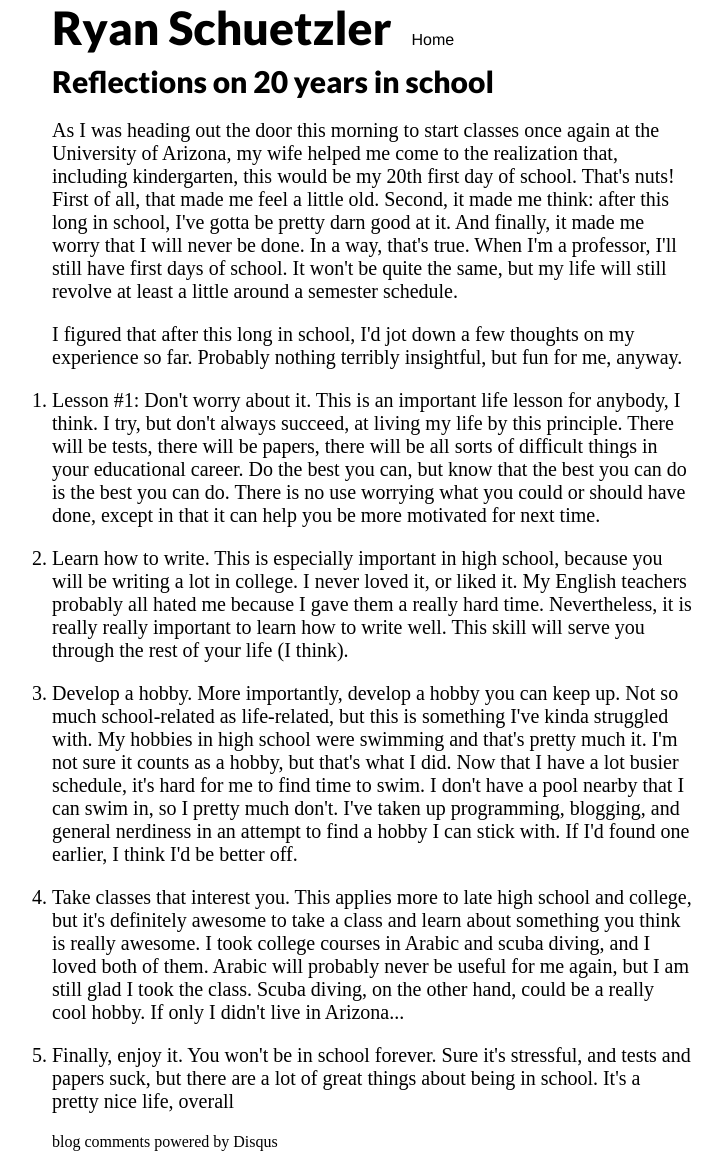
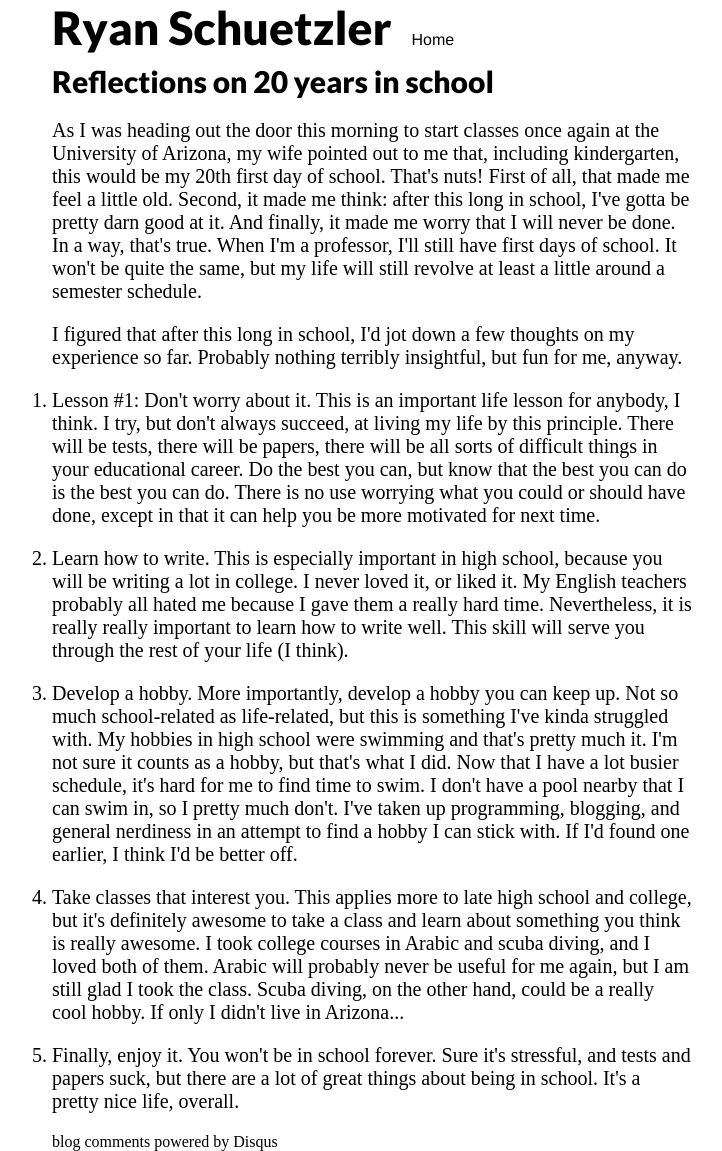
Before and after one commit to rschuetzler/Schuetzler.net, a Jekyll site: the page built from _posts/2011-08-22-reflections-on-20-years-in-school.html, in a window 1280 px wide. Shown: the whole page, without its empty margins (268-990 px from the left). Built offline with Jekyll 4.4.1, drawn with Linux system fonts in a browser that asks for light colours; some web fonts are replaced; comment, search, counter and statistics services are not loaded.

Commit message:
correction for school post

```diff
--- a/_posts/2011-08-22-reflections-on-20-years-in-school.html
+++ b/_posts/2011-08-22-reflections-on-20-years-in-school.html
@@ -7,7 +7,7 @@ tags:
 - school
 - studenthood
 ---
-<p>As I was heading out the door this morning to start classes once again at the University of Arizona, my wife helped me come to the realization that, including kindergarten, this would be my 20th first day of school. That's nuts! First of all, that made me feel a little old. Second, it made me think: after this long in school, I've gotta be pretty darn good at it. And finally, it made me worry that I will never be done. In a way, that's true. When I'm a professor, I'll still have first days of school. It won't be quite the same, but my life will still revolve at least a little around a semester schedule.</p>
+<p>As I was heading out the door this morning to start classes once again at the University of Arizona, my wife pointed out to me that, including kindergarten, this would be my 20th first day of school. That's nuts! First of all, that made me feel a little old. Second, it made me think: after this long in school, I've gotta be pretty darn good at it. And finally, it made me worry that I will never be done. In a way, that's true. When I'm a professor, I'll still have first days of school. It won't be quite the same, but my life will still revolve at least a little around a semester schedule.</p>
 
 <p>I figured that after this long in school, I'd jot down a few thoughts on my experience so far. Probably nothing terribly insightful, but fun for me, anyway.</p>
 
@@ -16,5 +16,5 @@ tags:
 <li>Learn how to write. This is especially important in high school, because you will be writing a lot in college. I never loved it, or liked it. My English teachers probably all hated me because I gave them a really hard time. Nevertheless, it is really really important to learn how to write well. This skill will serve you through the rest of your life (I think).</li>
 <li>Develop a hobby. More importantly, develop a hobby you can keep up. Not so much school-related as life-related, but this is something I've kinda struggled with. My hobbies in high school were swimming and that's pretty much it. I'm not sure it counts as a hobby, but that's what I did. Now that I have a lot busier schedule, it's hard for me to find time to swim. I don't have a pool nearby that I can swim in, so I pretty much don't. I've taken up programming, blogging, and general nerdiness in an attempt to find a hobby I can stick with. If I'd found one earlier, I think I'd be better off.</li>
 <li>Take classes that interest you. This applies more to late high school and college, but it's definitely awesome to take a class and learn about something you think is really awesome. I took college courses in Arabic and scuba diving, and I loved both of them. Arabic will probably never be useful for me again, but I am still glad I took the class. Scuba diving, on the other hand, could be a really cool hobby. If only I didn't live in Arizona...</li>
-<li>Finally, enjoy it. You won't be in school forever. Sure it's stressful, and tests and papers suck, but there are a lot of great things about being in school. It's a pretty nice life, overall</li>
+<li>Finally, enjoy it. You won't be in school forever. Sure it's stressful, and tests and papers suck, but there are a lot of great things about being in school. It's a pretty nice life, overall.</li>
 </ol>
```
